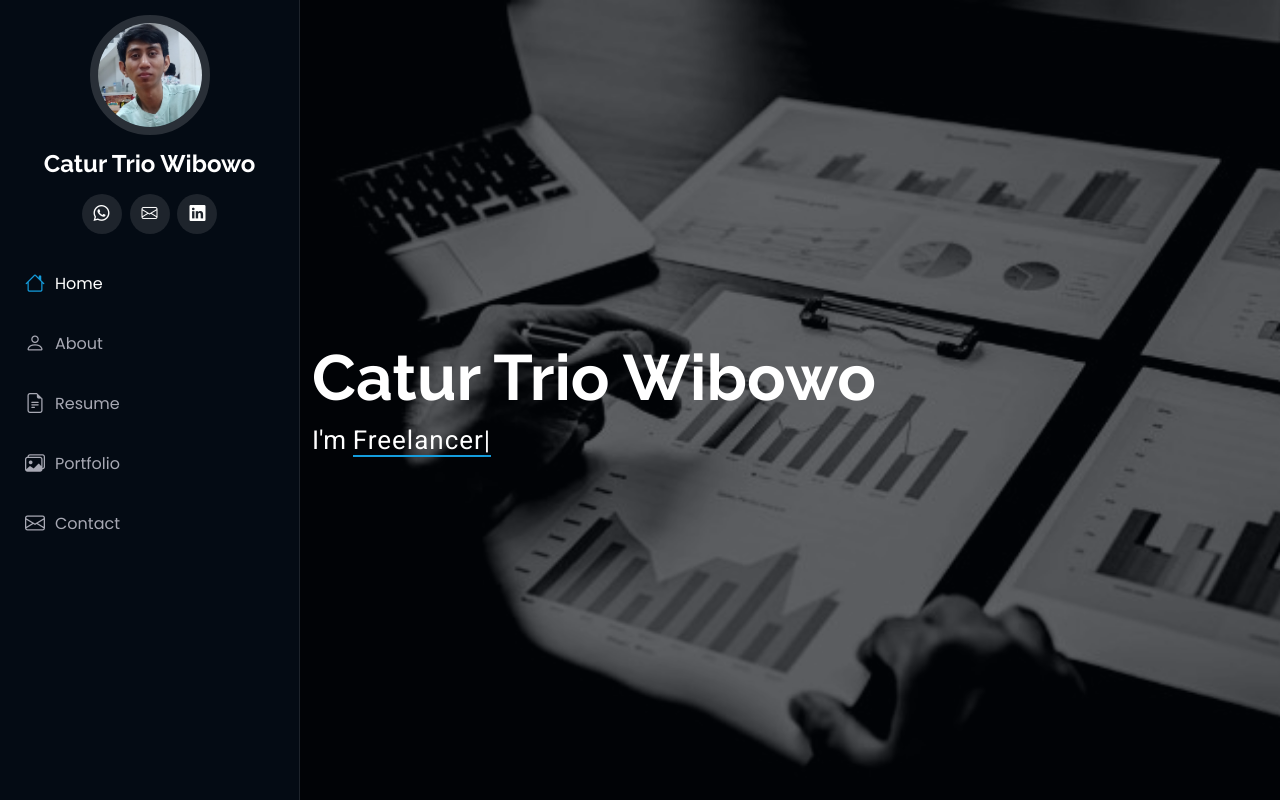
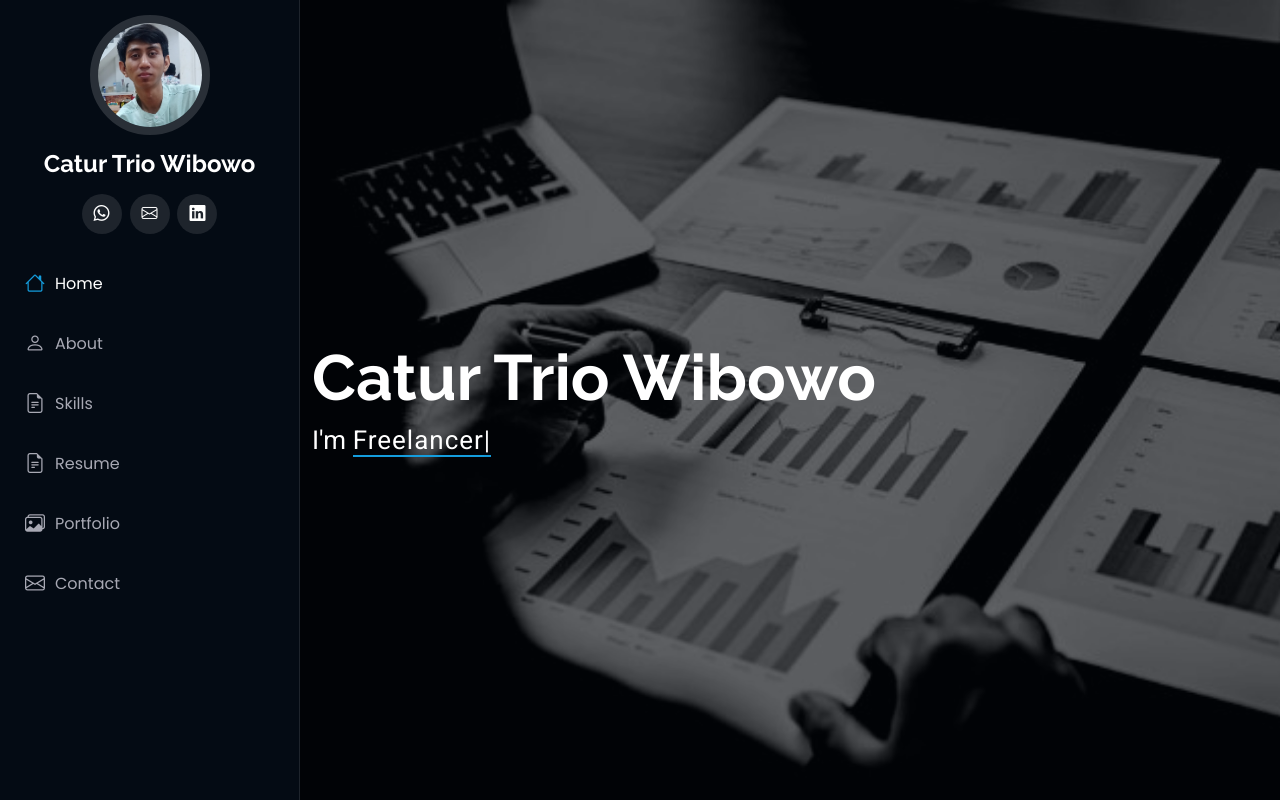
Before and after one commit to Catur-DA/catur-da.github.io, a plain HTML site: page index.html in a window 1280 px wide. Shown: the top 802 px of the page. Drawn offline with Linux system fonts and the light colour scheme.

Commit message:
Update index.html

```diff
--- a/index.html
+++ b/index.html
@@ -61,6 +61,7 @@
       <ul>
         <li><a href="#hero" class="active"><i class="bi bi-house navicon"></i>Home</a></li>
         <li><a href="#about"><i class="bi bi-person navicon"></i> About</a></li>
+	<li><a href="#skills"><i class="bi bi-file-earmark-text navicon"></i> Skills</a></li>
         <li><a href="#resume"><i class="bi bi-file-earmark-text navicon"></i> Resume</a></li>
         <li><a href="#portfolio"><i class="bi bi-images navicon"></i> Portfolio</a></li>
         <li><a href="#contact"><i class="bi bi-envelope navicon"></i> Contact</a></li>
```
